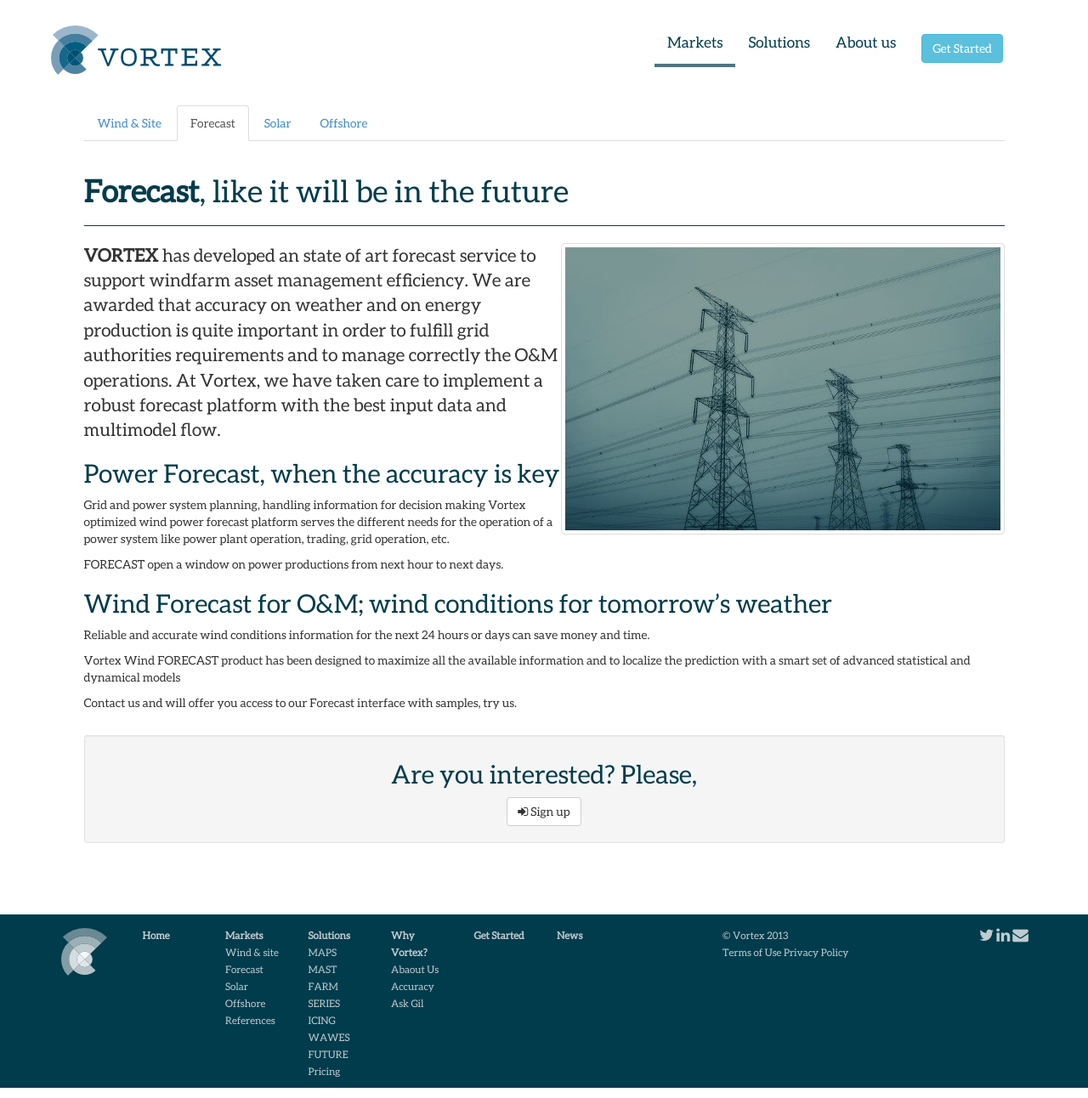
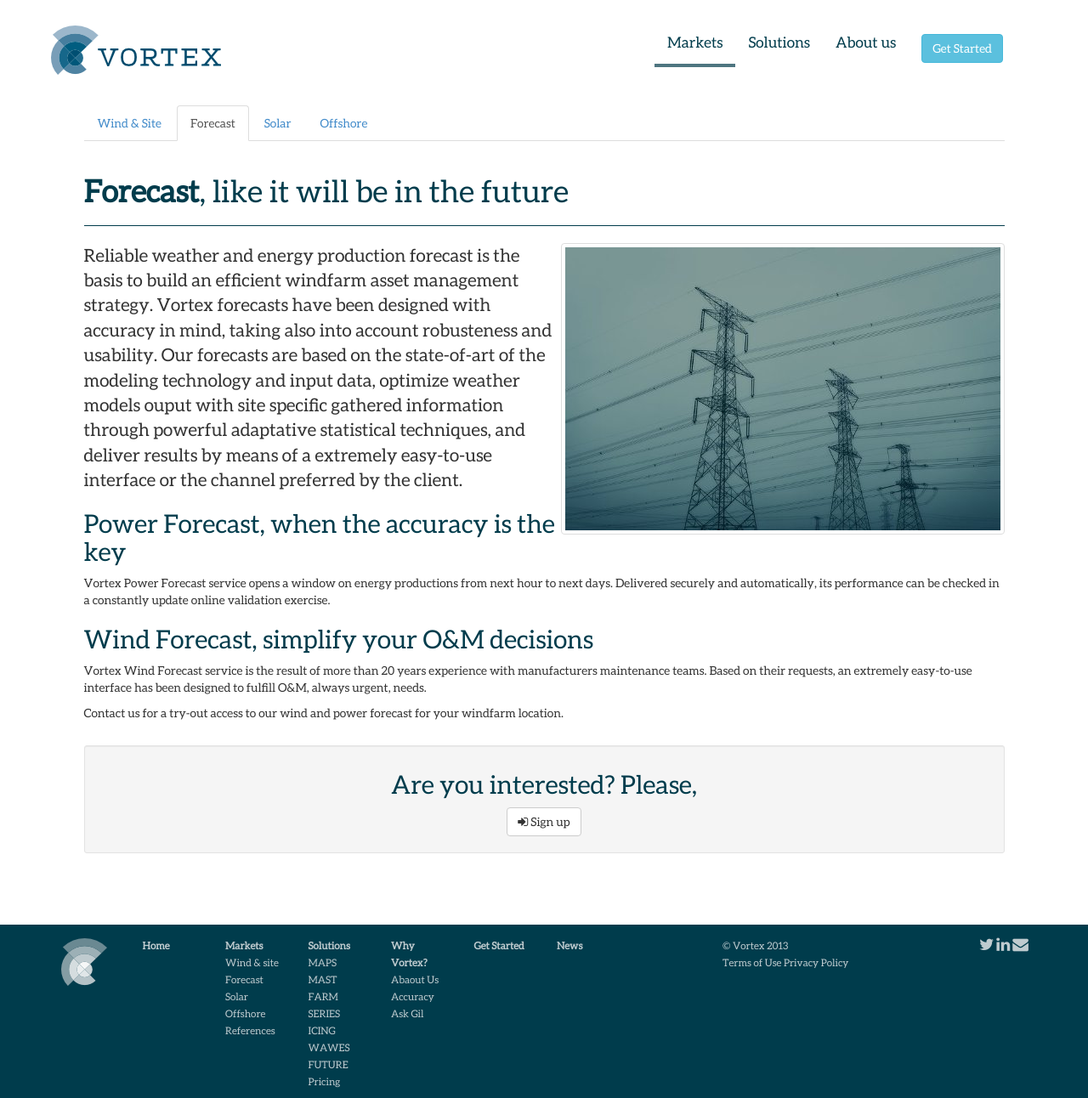
Before and after one commit to vortex-es/vortex-es.github.io, a Jekyll site: the page built from markets/forecast.md, in a window 1280 px wide and 1292 px high. Shown: the whole window at 85% size. Built offline with Jekyll 4.4.1, drawn with Linux system fonts in a browser that asks for light colours; Markdown is read by kramdown in place of the engine named in the settings.

Commit message:
nou text de forecast.

```diff
--- a/markets/forecast.md
+++ b/markets/forecast.md
@@ -7,18 +7,14 @@
 keywords: forecast, service, energy, management, imbalance
 ---
 
-<p class="lead"><strong>VORTEX</strong> has developed an state of art forecast service to support windfarm asset management efficiency. We are awarded that accuracy on weather and on energy production is quite important in order to fulfill grid authorities requirements and to manage correctly the O&M operations. At Vortex, we have taken care to implement a robust forecast platform with the best input data and multimodel flow.</p>
+<p class="lead">Reliable weather and energy production forecast is the basis to build an efficient windfarm asset management strategy. Vortex forecasts have been designed with accuracy in mind, taking also into account robusteness and usability. Our forecasts are based on the state-of-art of the modeling technology and input data, optimize weather models ouput with site specific gathered information through powerful adaptative statistical techniques, and deliver results by means of a extremely easy-to-use interface or the channel preferred by the client.</p>
 
-##Power Forecast, when the accuracy is key
+##Power Forecast, when the accuracy is the key
 
-Grid and power system planning, handling information for decision making Vortex optimized wind power forecast platform serves the different needs for the operation of a power system like power plant operation, trading, grid operation, etc.
+Vortex Power Forecast service opens a window on energy productions from next hour to next days. Delivered securely and automatically, its performance can be checked in a constantly update online validation exercise.
 
-FORECAST open a window on power productions from next hour to next days.
+##Wind Forecast, simplify your O&M decisions
 
-##Wind Forecast for O&M; wind conditions for tomorrow's weather
+Vortex Wind Forecast service is the result of more than 20 years experience with manufacturers maintenance teams. Based on their requests, an extremely easy-to-use interface has been designed to fulfill O&M, always urgent, needs.
 
-Reliable and accurate wind conditions information for the next 24 hours or days can save money and time.
-
-Vortex Wind FORECAST product has been designed to maximize all the available information and to localize the prediction with a smart set of advanced statistical and dynamical models
-
-Contact us and will offer you access to our Forecast interface with samples, try us.
+Contact us for a try-out access to our wind and power forecast for your windfarm location.
```
